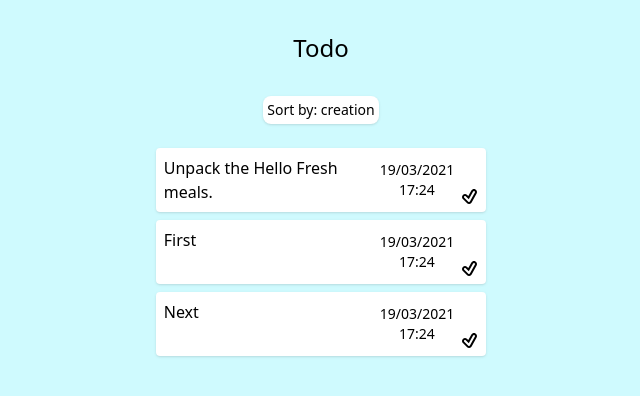
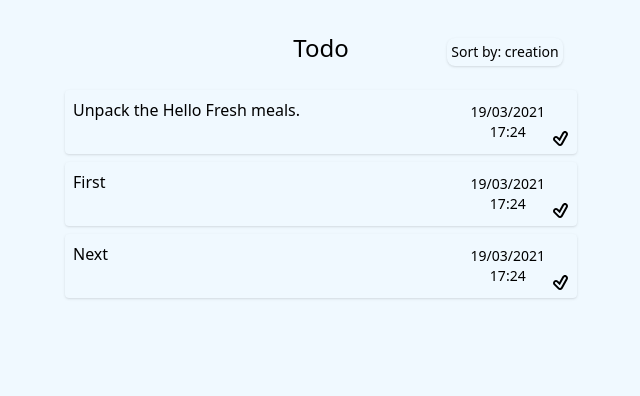
Before and after one commit to CharlesEkkel/my-todo, a React (Vite) app: page / in a window 1280 px wide. Shown: the top 396 px of the page, without its empty margins (319-959 px from the left). Built offline with nearby package versions, Linux system fonts and the light colour scheme.

Commit message:
feat: better styling

```diff
--- a/index.html
+++ b/index.html
@@ -6,7 +6,7 @@
     <meta name="viewport" content="width=device-width, initial-scale=1.0" />
     <title>Vite + React + TS</title>
   </head>
-  <body class="bg-cyan-100">
+  <body class="bg-app">
     <div id="root"></div>
     <script type="module" src="/src/main.tsx"></script>
   </body>
--- a/src/App.tsx
+++ b/src/App.tsx
@@ -1,4 +1,4 @@
-import { useState } from "react";
+import { Fragment, useState } from "react";
 import "./App.css";
 import { Task, TaskInfo, basicTask } from "./components/Task";
 import { Listbox } from "@headlessui/react";
@@ -29,9 +29,10 @@ function App() {
   };
 
   return (
-    <main className="flex flex-col gap-2 items-center">
-      <h1 className="mb-6 text-2xl">Todo</h1>
-      <div className="mb-4">
+    <main className="flex flex-col gap-2 mx-auto max-w-lg">
+      <div className="flex flex-row justify-between items-baseline mb-4 w-full">
+        <span className="w-36" />
+        <h1 className="text-2xl">Todo</h1>
         <SortSelector value={sortMethod} setSortingMethod={setSort} />
       </div>
       {tasks.map((task) => (
@@ -57,15 +58,29 @@ interface SortSelectorProps {
 
 const SortSelector = (props: SortSelectorProps) => (
   <Listbox value={props.value} onChange={props.setSortingMethod}>
-    <Listbox.Button className="p-1 text-sm bg-white rounded-lg shadow transition-shadow hover:shadow-md active:shadow-none">
+    <div className="relative w-36">
+      <Listbox.Button className="p-1 text-sm rounded-lg shadow transition-shadow hover:shadow-md active:shadow-none bg-button">
         Sort by: {props.value}
       </Listbox.Button>
-    <Listbox.Options>
+      <Listbox.Options className="absolute z-10 mt-1 w-full rounded shadow transition ease-in-out bg-button max-h-sm">
         {["creation", "alphabetical"].map((method) => (
-        <Listbox.Option key={method} value={method}>
+          <Listbox.Option key={method} value={method} as={Fragment}>
+            {({ active, selected }) => (
+              <li
+                className={`z-20 w-full ${
+                  active
+                    ? "bg-active"
+                    : selected
+                    ? "bg-slate-500"
+                    : "bg-current"
+                } rounded`}
+              >
                 {method}
+              </li>
+            )}
           </Listbox.Option>
         ))}
       </Listbox.Options>
+    </div>
   </Listbox>
 );
--- a/src/components/Task.tsx
+++ b/src/components/Task.tsx
@@ -11,13 +11,13 @@ export const Task = ({ onClickDone, setTask, info }: TaskProps) => {
   const taskId = useId();
 
   return (
-    <div className="flex relative flex-row items-center p-2 max-w-md bg-white rounded shadow">
+    <div className="flex relative flex-row items-center p-2 w-full rounded shadow bg-card">
       <label htmlFor={taskId} className="sr-only">
         Task Description:
       </label>
       <textarea
         id={taskId}
-        className="flex-1 mr-4 text-left resize-none"
+        className="flex-1 mr-4 text-left bg-transparent resize-none"
         value={info.description}
         onChange={(e) => setTask({ ...info, description: e.target.value })}
       />
--- a/tailwind.config.js
+++ b/tailwind.config.js
@@ -1,11 +1,16 @@
-/** @type {import('tailwindcss').Config} */
+const colors = require("tailwindcss/colors");
+
 export default {
-  content: [
-    "./index.html",
-    "./src/**/*.{js,ts,jsx,tsx}"
-  ],
+  content: ["./index.html", "./src/**/*.{js,ts,jsx,tsx}"],
   theme: {
-    extend: {},
+    colors: {
+      transparent: colors.transparent,
+      active: colors.violet[500],
+      focused: colors.violet[200],
+      card: colors.sky[50],
+      button: colors.sky[50],
+      app: colors.sky[50],
+    },
   },
   plugins: [],
-}
+};
```
Lines whose indentation alone changed are shown as unchanged.
